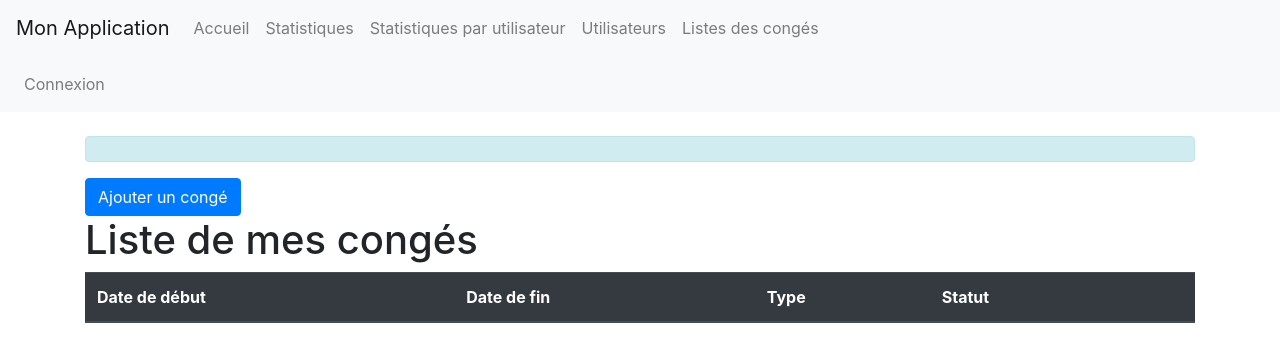
After one commit to El-Tome/gestion_conge, a Symfony app: template app/templates/conge/show.html.twig in a window 1280 px wide. The commit adds this page. Shown: the top 362 px of the page. Run offline with Twig, Linux system fonts and the light colour scheme; the template is opened without the code that fills it, so the values that code supplies are empty; some libraries are stand-ins or nearby versions.

Commit message:
✨ Parti congé

```diff
--- a/app/templates/base.html.twig
+++ b/app/templates/base.html.twig
@@ -37,6 +37,39 @@
             </div>
         </nav>
 
+        <nav class="navbar navbar-expand-lg navbar-light bg-light">
+            <button
+                    class="navbar-toggler"
+                    type="button"
+                    data-toggle="collapse"
+                    data-target="#navbarUser"
+                    aria-controls="navbarUser"
+                    aria-expanded="false"
+                    aria-label="Toggle navigation"
+            >
+                <span class="navbar-toggler-icon"></span>
+            </button>
+            <div class="collapse navbar-collapse" id="navbarUser">
+                <ul class="navbar-nav">
+                    {% if app.user %}
+                        <li class="nav-item">
+                            <a class="nav-link" href="{{ path('conge_show') }}">Voir mes congés</a>
+                        </li>
+                        <li class="nav-item">
+                            <a class="nav-link" href="{{ path('conge_new') }}">Ajouter un congé</a>
+                        </li>
+                        <li class="nav-item">
+                            <a class="nav-link" href="{{ path('logout') }}">Déconnexion</a>
+                        </li>
+                    {% else %}
+                        <li class="nav-item">
+                            <a class="nav-link" href="{{ path('login') }}">Connexion</a>
+                        </li>
+                    {% endif %}
+                </ul>
+            </div>
+        </nav>
+
         <div class="container mt-4">
             {% block body %}{% endblock %}
         </div>
--- /dev/null
+++ b/app/templates/conge/show.html.twig
@@ -0,0 +1,42 @@
+{% extends 'base.html.twig' %}
+
+{% block title %}Conge{% endblock %}
+
+{% block body %}
+    <div class="alert alert-info">
+        {% for type, nb in nbConge %}
+            <p>Nombre de congés {{ type }} : {{ nb }}</p>
+        {% endfor %}
+    </div>
+
+    <a href="{{ path('conge_new') }}" class="btn btn-primary">Ajouter un congé</a>
+
+    <h1>Liste de mes congés</h1>
+    <div class="table-responsive">
+        <table class="table table-striped table-hover">
+            <thead class="thead-dark">
+                <tr>
+                    <th>Date de début</th>
+                    <th>Date de fin</th>
+                    <th>Type</th>
+                    <th>Statut</th>
+                    <th></th>
+                </tr>
+            </thead>
+            <tbody>
+                {% for conge in conges %}
+                    <tr>
+                        <td>{{ conge.dateDebut|date('d/m/Y') }}</td>
+                        <td>{{ conge.dateFin|date('d/m/Y') }}</td>
+                        <td>{{ conge.type }}</td>
+                        <td>{{ conge.statut }}</td>
+                        <td>
+                            <a href="{{ path('conge_edit', {'id': conge.id}) }}" class="btn btn-primary">Modifier</a>
+                            <a href="{{ path('conge_delete', {'id': conge.id}) }}" class="btn btn-danger">Supprimer</a>
+                        </td>
+                    </tr>
+                {% endfor %}
+            </tbody>
+        </table>
+    </div>
+{% endblock %}
--- a/app/templates/home/index.html.twig
+++ b/app/templates/home/index.html.twig
@@ -13,7 +13,7 @@
     <h2>Liens d'accès</h2>
     <ul>
         <li><a href="{{ path('user') }}">User</a></li>
-        <li><a href="{{ path('conge') }}">Conge</a></li>
+        <li><a href="{{ path('conge_show') }}">Conge</a></li>
 
     </ul>
 </div>
```
Also changed, not shown: app/src/Controller/CongeController.php (+78 -1 lines), app/src/Form/CongeType.php (added, +50 -0 lines), app/templates/conge/edit.html.twig (added, +10 -0 lines), app/templates/conge/new.html.twig (added, +21 -0 lines), 1 other file.
